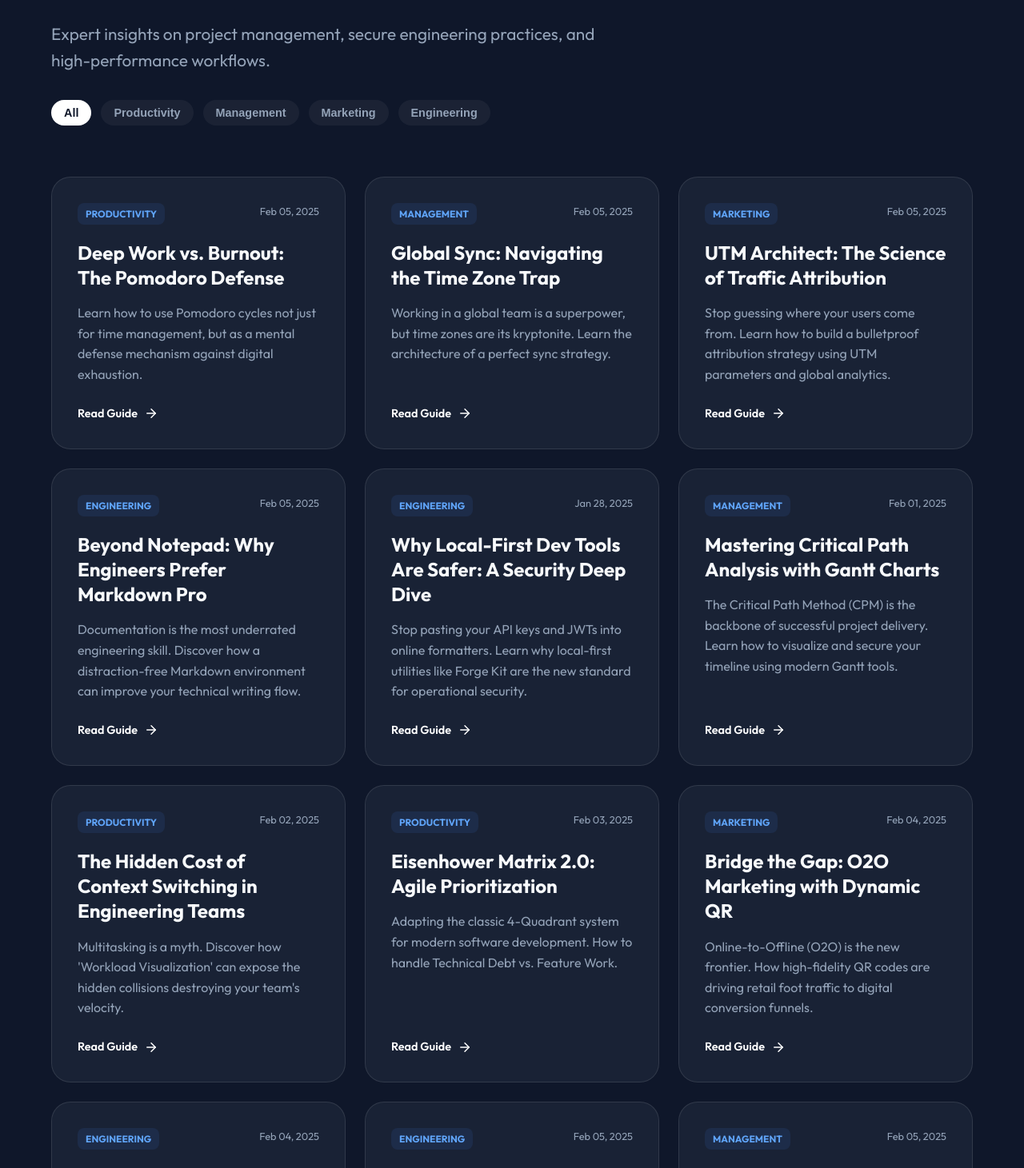
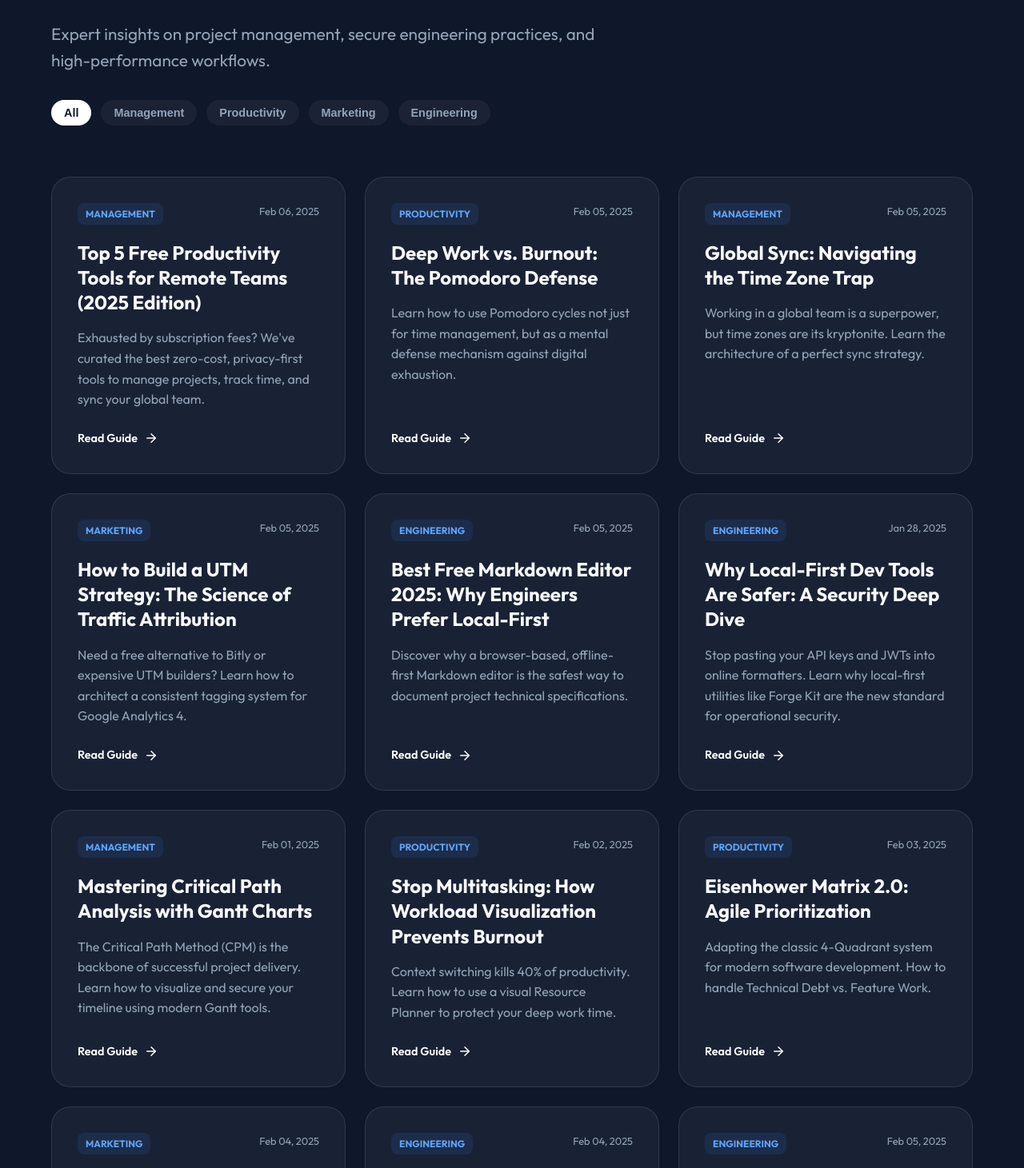
Before and after one commit to uluchantugrul-cmd/tools-for-work, a React (Vite) app: page /guides in a window 1280 px wide. Shown: the part 249-1710 px from the top of the page at 80% size. Built offline with nearby package versions, Linux system fonts and the light colour scheme.

Commit message:
Optimize for Growth: SEO blog titles, Daily CSV reports, and new Top 5 article

```diff
--- a/index.html
+++ b/index.html
@@ -31,6 +31,7 @@
   <meta property="twitter:title" content="Tools for Work | Private Project Management & Dev Tools">
   <meta property="twitter:description"
     content="Create Gantt charts, manage team capacity, and perform secure cryptographic operations entirely in your browser. No signup required.">
+  <meta property="twitter:image" content="/og-image.png">
 
   <!-- Canonical URL -->
   <link rel="canonical" href="https://toolsforwork.me/" />
--- a/src/components/Blog.jsx
+++ b/src/components/Blog.jsx
@@ -8,6 +8,33 @@ const Blog = ({ onBack, onNavigateTool }) => {
     const [filter, setFilter] = useState('All');
 
     const articles = [
+        {
+            id: 1105,
+            title: "Top 5 Free Productivity Tools for Remote Teams (2025 Edition)",
+            category: "Management",
+            date: "Feb 06, 2025",
+            readTime: "15 min read",
+            excerpt: "Exhausted by subscription fees? We've curated the best zero-cost, privacy-first tools to manage projects, track time, and sync your global team.",
+            content: `
+                <h2>Quality Doesn't Always Have a Price</h2>
+                <p>The SaaS market is saturated. Between Trello, Jira, and Monday, a small team can easily spend hundreds of dollars a month just to keep track of their work. But what if you could have professional-grade tools for free? Here are the top 5 tools we recommend for 2025.</p>
+
+                <h3>1. Gantt Chart Pro (Project Planning)</h3>
+                <p>Most Gantt tools limit your seats or task counts. <a href="#" data-tool="gantt">Gantt Chart Pro</a> allows you to upload any Excel file and visualize complex dependencies instantly. It's the perfect free alternative to TeamGantt.</p>
+
+                <h3>2. Pomodoro Tracker (Deep Work)</h3>
+                <p>Distraction is the enemy of velocity. Our <a href="#" data-tool="pomodoro">Pomodoro Tracker</a> helps you maintain focus by gamifying the work-rest cycle, with the added benefit of local-first reporting.</p>
+
+                <h3>3. Team Sync Matrix (Scheduling)</h3>
+                <p>Finding a meeting time shouldn't be a project in itself. The <a href="#" data-tool="availability">Sync Matrix</a> simplifies global coordination better than any paid calendar overlay.</p>
+
+                <h3>4. Obsidian (Note Taking)</h3>
+                <p>For personal knowledge management, Obsidian remains the gold standard. Like our tools, it's local-first and gives you full ownership of your data.</p>
+
+                <h3>5. Forge Kit (Engineering)</h3>
+                <p>Technical micro-tasks (JSON, Base64) are often overlooked. <a href="#" data-tool="forge">Forge Kit</a> provides a secure, offline environment for these tasks, replacing dozens of sketchy web utilities.</p>
+            `
+        },
         {
             id: 1103,
             title: "Deep Work vs. Burnout: The Pomodoro Defense",
@@ -46,11 +73,11 @@ const Blog = ({ onBack, onNavigateTool }) => {
         },
         {
             id: 1101,
-            title: "UTM Architect: The Science of Traffic Attribution",
+            title: "How to Build a UTM Strategy: The Science of Traffic Attribution",
             category: "Marketing",
             date: "Feb 05, 2025",
             readTime: "9 min read",
-            excerpt: "Stop guessing where your users come from. Learn how to build a bulletproof attribution strategy using UTM parameters and global analytics.",
+            excerpt: "Need a free alternative to Bitly or expensive UTM builders? Learn how to architect a consistent tagging system for Google Analytics 4.",
             content: `
                 <h2>Attribution is the Key to ROI</h2>
                 <p>If you don't know which campaign drove a sale, you're effectively flying blind. Traffic attribution is the process of identifying which marketing channels, ads, or links resulted in a user action. The industry standard for this is UTM (Urchin Tracking Module) parameters.</p>
@@ -71,11 +98,11 @@ const Blog = ({ onBack, onNavigateTool }) => {
         },
         {
             id: 1102,
-            title: "Beyond Notepad: Why Engineers Prefer Markdown Pro",
+            title: "Best Free Markdown Editor 2025: Why Engineers Prefer Local-First",
             category: "Engineering",
             date: "Feb 05, 2025",
             readTime: "10 min read",
-            excerpt: "Documentation is the most underrated engineering skill. Discover how a distraction-free Markdown environment can improve your technical writing flow.",
+            excerpt: "Discover why a browser-based, offline-first Markdown editor is the safest way to document project technical specifications.",
             content: `
                 <h2>The Power of Structured Text</h2>
                 <p>Markdown is the lingua franca of technical communication. From GitHub README files to large documentation sites, its simplicity allows engineers to focus on content rather than styling. However, a standard text editor lacks the visual feedback needed for complex layouts.</p>
@@ -136,11 +163,11 @@ const Blog = ({ onBack, onNavigateTool }) => {
         },
         {
             id: 202,
-            title: "The Hidden Cost of Context Switching in Engineering Teams",
+            title: "Stop Multitasking: How Workload Visualization Prevents Burnout",
             category: "Productivity",
             date: "Feb 02, 2025",
             readTime: "10 min read",
-            excerpt: "Multitasking is a myth. Discover how 'Workload Visualization' can expose the hidden collisions destroying your team's velocity.",
+            excerpt: "Context switching kills 40% of productivity. Learn how to use a visual Resource Planner to protect your deep work time.",
             content: `
                 <h2>The 20% Penalty</h2>
                 <p>Research shows that every time an engineer switches contexts between different projects or complex tasks, they lose approximately 20% of their cognitive capacity to "re-orientation." If a developer is assigned to three different projects simultaneously, they aren't working 33% on each. They are likely losing 60% of their time to context switching, leaving only a fraction for deep work.</p>
--- a/src/components/PomodoroTool.jsx
+++ b/src/components/PomodoroTool.jsx
@@ -150,9 +150,30 @@ const PomodoroTool = ({ onBack }) => {
                     </div>
 
                     <div className="glass-panel" style={{ padding: '32px' }}>
-                        <div style={{ display: 'flex', alignItems: 'center', gap: '12px', marginBottom: '24px' }}>
-                            <BarChart3 size={24} className="text-purple-400" />
-                            <h2 style={{ fontSize: '1.5rem', fontWeight: 700 }}>Daily Report</h2>
+                        <div style={{ display: 'flex', alignItems: 'center', justifyContent: 'space-between', marginBottom: '24px' }}>
+                            <div style={{ display: 'flex', alignItems: 'center', gap: '12px' }}>
+                                <BarChart3 size={24} className="text-purple-400" />
+                                <h2 style={{ fontSize: '1.5rem', fontWeight: 700 }}>Daily Report</h2>
+                            </div>
+                            {getDailyStats().length > 0 && (
+                                <button
+                                    onClick={() => {
+                                        const csvContent = "data:text/csv;charset=utf-8,"
+                                            + "Task,Pomodoros,Total Minutes\n"
+                                            + getDailyStats().map(s => `${s.name},${s.count},${s.count * 25}`).join("\n");
+                                        const encodedUri = encodeURI(csvContent);
+                                        const link = document.createElement("a");
+                                        link.setAttribute("href", encodedUri);
+                                        link.setAttribute("download", `Productivity_Report_${new Date().toISOString().split('T')[0]}.csv`);
+                                        document.body.appendChild(link);
+                                        link.click();
+                                    }}
+                                    className="button-secondary"
+                                    style={{ padding: '6px 12px', fontSize: '0.8rem' }}
+                                >
+                                    Export CSV
+                                </button>
+                            )}
                         </div>
                         <div style={{ display: 'grid', gridTemplateColumns: 'repeat(auto-fit, minmax(200px, 1fr))', gap: '20px' }}>
                             {getDailyStats().length > 0 ? getDailyStats().map((stat, i) => (
```
Also changed, not shown: public/robots.txt, 1 other file (tests, documents, lock files or other folders).
